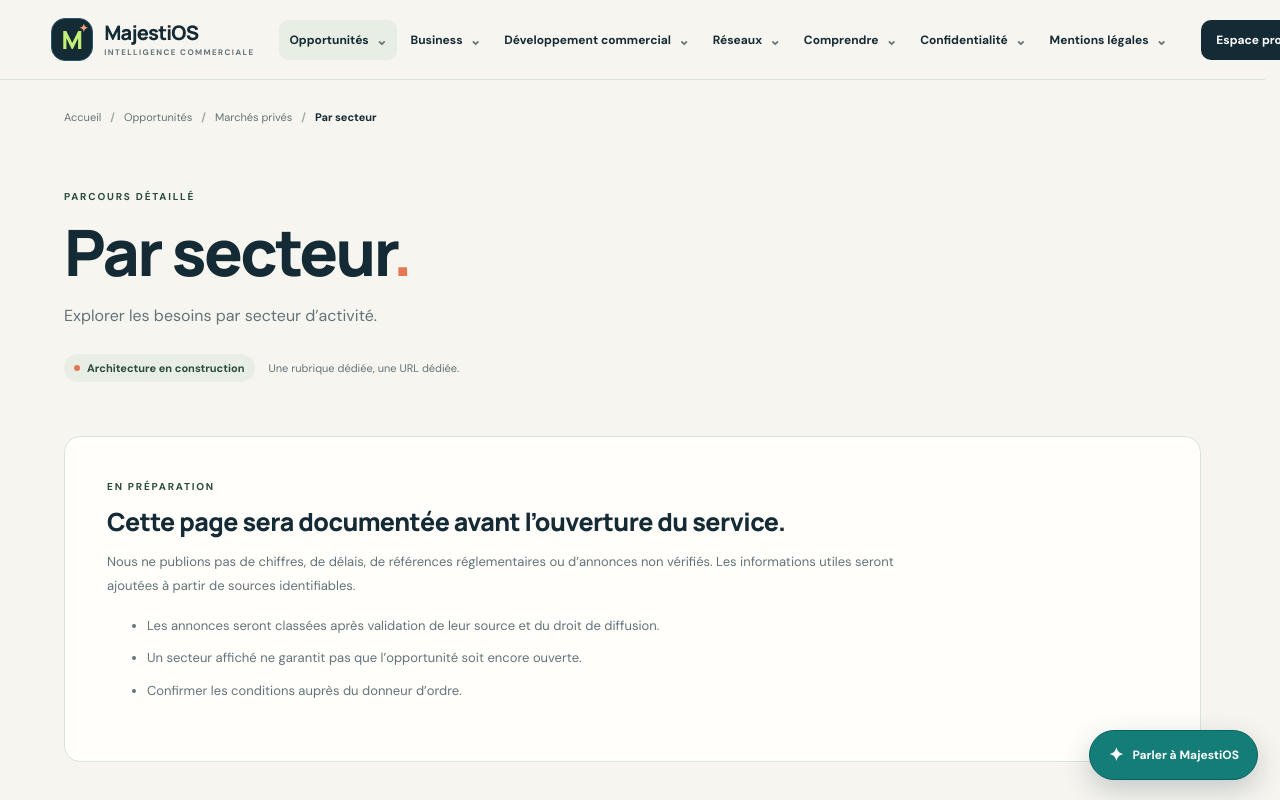
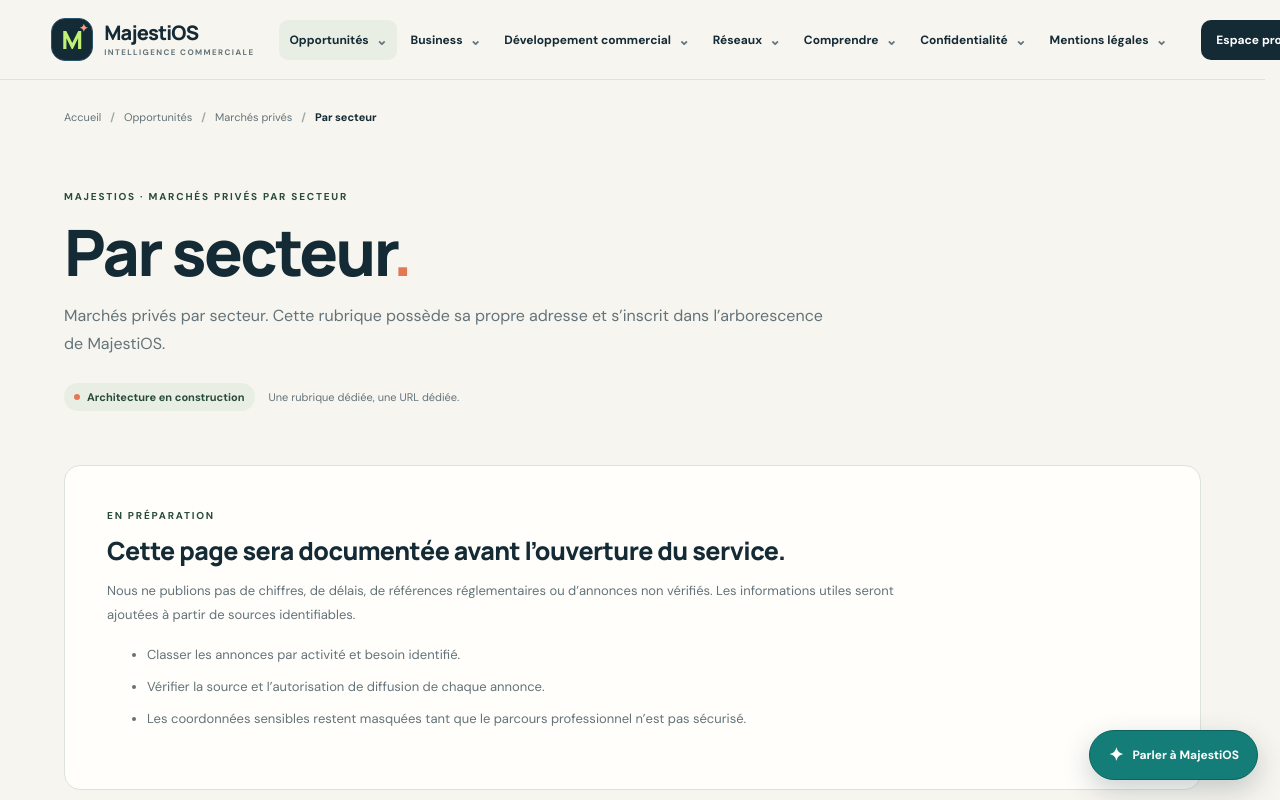
Before and after one commit to Chexpeer/Majestios, a Next.js app: page /opportunites/marches-prives/secteur in a window 1280 px wide. Shown: the top 800 px of the page. Built offline with nearby package versions, Linux system fonts and the light colour scheme.

Commit message:
Créer la page dédiée Marchés privés par secteur

```diff
--- /dev/null
+++ b/src/app/opportunites/marches-prives/secteur/page.tsx
@@ -0,0 +1,5 @@
+import SiteHub from "@/components/site-hub";
+
+export default function Page() {
+  return <SiteHub pathname="/opportunites/marches-prives/secteur" eyebrow="MAJESTIOS · MARCHÉS PRIVÉS PAR SECTEUR" intro="Marchés privés par secteur. Cette rubrique possède sa propre adresse et s’inscrit dans l’arborescence de MajestiOS." checklist={["Classer les annonces par activité et besoin identifié.","Vérifier la source et l’autorisation de diffusion de chaque annonce.","Les coordonnées sensibles restent masquées tant que le parcours professionnel n’est pas sécurisé."]} />;
+}
```
